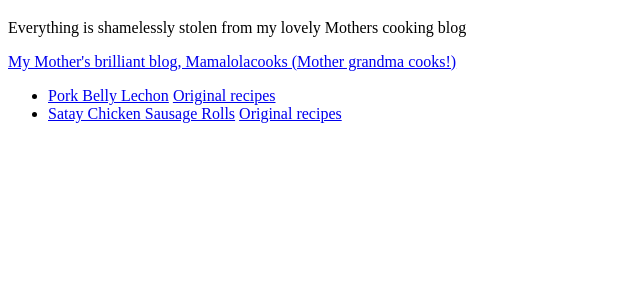
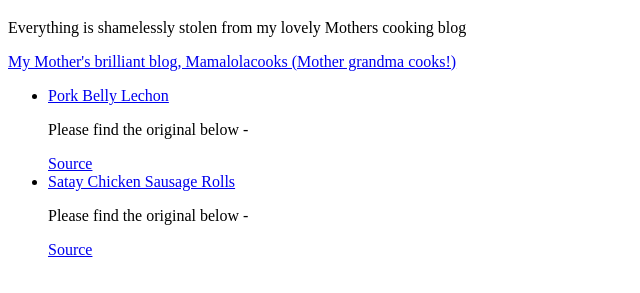
Before and after one commit to jmowlai/odin-recipes, a plain HTML site: page index.html in a window 1280 px wide. Shown: the part 61-354 px from the top of the page, without its empty margins (0-640 px from the left). Drawn offline with Linux system fonts and the light colour scheme.

Commit message:
Making index.html cleaner

```diff
--- a/index.html
+++ b/index.html
@@ -11,8 +11,8 @@
     <p>Everything is shamelessly stolen from my lovely Mothers cooking blog</p>
     <a href="https://mamalolacooks.com/">My Mother's brilliant blog, Mamalolacooks (Mother grandma cooks!)</a>
     <ul>
-    <li><a href="recipes/pork-belly-lechon.html">Pork Belly Lechon</a> <a href="https://mamalolacooks.com/pork-roast-cebulechon/">Original recipes</a></li>
-    <li><a href="recipes/chicken-sausage-rolls.html">Satay Chicken Sausage Rolls</a> <a href="https://mamalolacooks.com/sausage-chicken-satay/"> Original recipes</a></li>
+    <li><a href="recipes/pork-belly-lechon.html">Pork Belly Lechon</a> <p>Please find the original below - </p> <a href="https://mamalolacooks.com/pork-roast-cebulechon/">Source</a></li>
+    <li><a href="recipes/chicken-sausage-rolls.html">Satay Chicken Sausage Rolls</a> <p>Please find the original below - </p> <a href="https://mamalolacooks.com/sausage-chicken-satay/"> Source</a></li>
     </ul>
 </body>
 </html>
```
